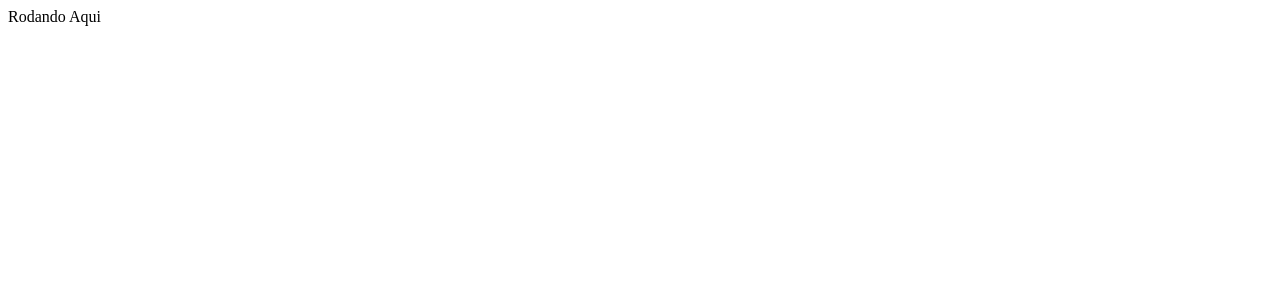
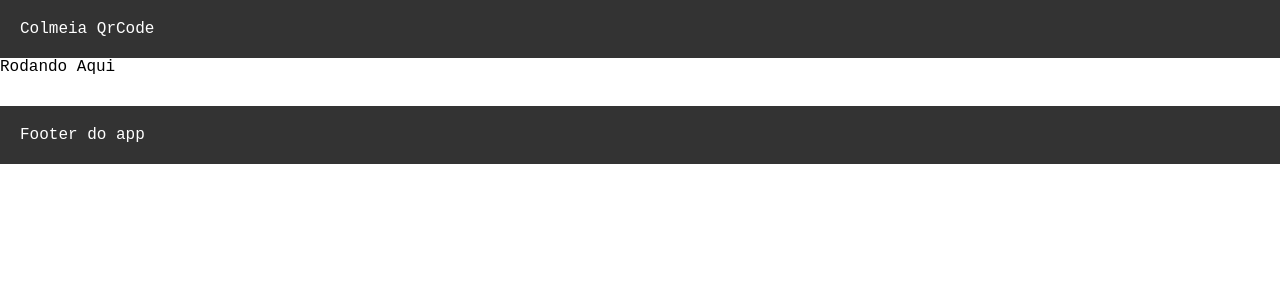
Before and after one commit to webcolmeia/colmeiaqrcode, a React (Create React App) app: page / in a window 1280 px wide. Shown: the top 300 px of the page. Built offline with nearby package versions, Linux system fonts and the light colour scheme.

Commit message:
Update, Layout

```diff
--- a/src/App.js
+++ b/src/App.js
@@ -1,11 +1,15 @@
 import React from 'react';
 import { HashRouter } from 'react-router-dom';
-import Routers from './Routers';
+import Routes from './Routes';
+import Header from './Layout/Heager';
+import Footer from './Layout/Footer';
 
 function App() {
   return (
     <HashRouter>
-        <Routers />
+        <Header />
+        <Routes />
+        <Footer />
     </HashRouter>
   );
 }
--- /dev/null
+++ b/src/Layout/Footer/index.js
@@ -0,0 +1,10 @@
+import React from 'react';
+import { FooterApp } from './style'
+
+const Footer = () => (
+    <FooterApp>
+        Footer do app
+    </FooterApp>
+)
+
+export default Footer;
--- /dev/null
+++ b/src/Layout/Footer/style.js
@@ -0,0 +1,9 @@
+import styled from 'styled-components';
+
+export const FooterApp = styled.div`
+    width: 100%;
+    padding: 20px;
+    color: #fff;
+    background: #333;
+    margin-top: 30px;
+`;
--- /dev/null
+++ b/src/Layout/Heager/index.js
@@ -0,0 +1,13 @@
+import React from 'react';
+import { HeaderApp } from './style';
+
+const Header = () => {
+
+    return(
+        <HeaderApp>
+            Colmeia QrCode
+        </HeaderApp>
+    )
+}
+
+export default Header;
--- /dev/null
+++ b/src/Layout/Heager/style.js
@@ -0,0 +1,8 @@
+import styled from 'styled-components';
+
+export const HeaderApp = styled.div`
+    width: 100%;
+    padding: 20px;
+    color: #fff;
+    background: #333;
+`;
--- a/src/Routers.js
+++ b/src/Routes.js
@@ -1,7 +1,7 @@
 import React from 'react';
 import { Switch, Route } from 'react-router-dom';
 
-const Routers = () => {
+const Routes = () => {
 
     return(
         <Switch>
@@ -12,4 +12,4 @@ const Routers = () => {
     )
 }
 
-export default Routers;
+export default Routes;
--- /dev/null
+++ b/src/index.css
@@ -0,0 +1,11 @@
+*{
+    margin: 0;
+    padding: 0;
+    box-sizing: border-box;
+}
+
+@import url('https://fonts.googleapis.com/css2?family=Roboto+Mono:ital,wght@0,100;0,300;0,400;1,100;1,300;1,400&display=swap');
+
+body{
+    font-family: 'Roboto Mono', monospace;
+}
--- a/src/index.js
+++ b/src/index.js
@@ -1,6 +1,7 @@
 import React from 'react';
 import ReactDOM from 'react-dom';
 import App from './App';
+import './index.css';
 
 ReactDOM.render(
   <React.StrictMode>
```
